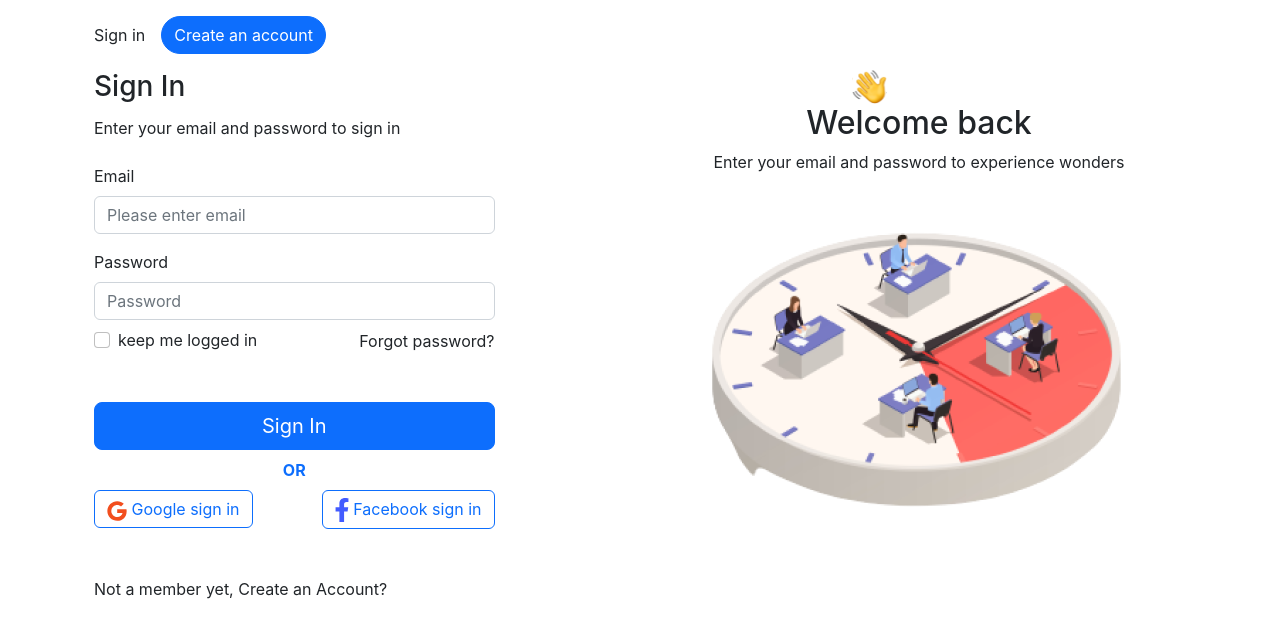
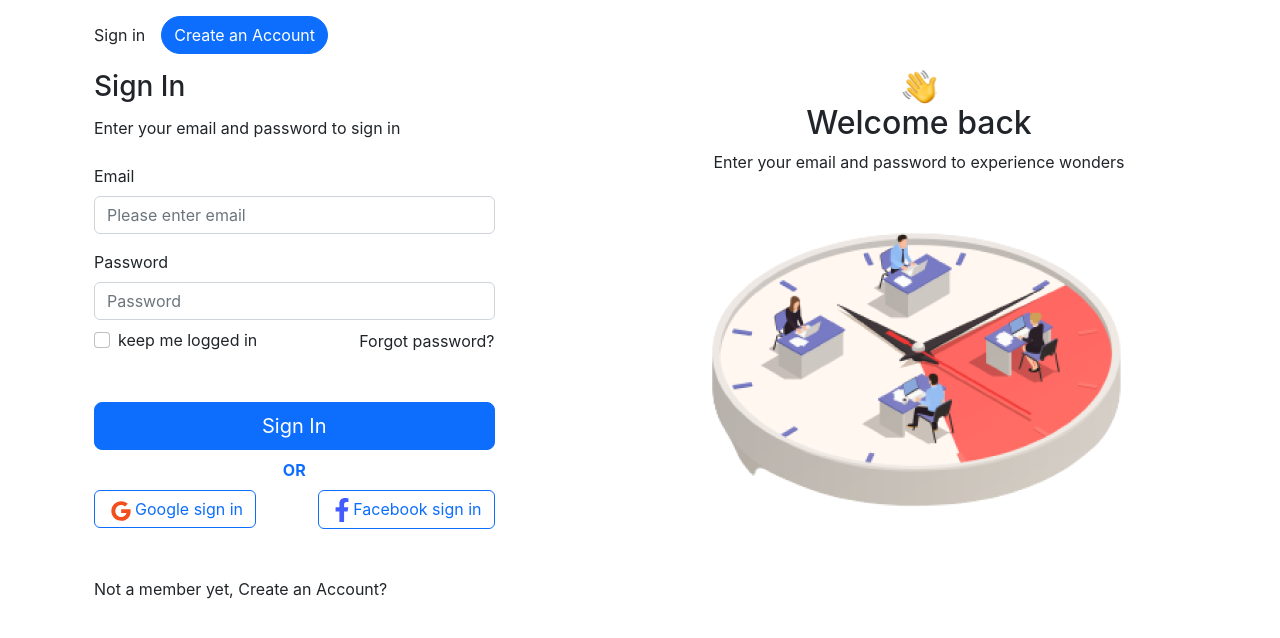
Before and after one commit to dammyGideon/data_survey-Frontend, a React (Create React App) app: page / in a window 1280 px wide. Shown: the top 638 px of the page. Built offline with nearby package versions, Linux system fonts and the light colour scheme.

Commit message:
refactor: add text-center and margin to center wave icon create new button component for reusablity, and replace Buttons in login page create new form component that would replace current form on login page

```diff
--- /dev/null
+++ b/src/views/auth/components/AuthForm.tsx
@@ -0,0 +1,4 @@
+const AuthForm = () => {
+  return <div>AuthForm</div>;
+};
+export default AuthForm;
--- /dev/null
+++ b/src/views/auth/components/Authbtn.tsx
@@ -0,0 +1,19 @@
+import { Button } from 'react-bootstrap';
+
+type ButtonProps = {
+  title: string;
+  variant?: string;
+  btnStyle?: string;
+  size?: 'sm' | 'lg';
+  children?: React.ReactNode;
+};
+
+const AuthBtn = ({ children, title, variant, btnStyle, size }: ButtonProps) => {
+  return (
+    <Button variant={variant} className={btnStyle} size={size}>
+      {children}
+      {title}
+    </Button>
+  );
+};
+export default AuthBtn;
--- a/src/views/auth/components/authSider.tsx
+++ b/src/views/auth/components/authSider.tsx
@@ -1,13 +1,13 @@
-import { Stack,Col} from "react-bootstrap"
+import { Stack, Col } from 'react-bootstrap';
 import wave from '../../../assets/wave.svg';
 import loginImg from '../../../assets/login-img.png';
 
-const AuthSiderBar = ()=> {
+const AuthSiderBar = () => {
   return (
     <>
       <Stack className='mx-auto'>
-              <Col xs={3} className='mx-auto'>
-                <img src={wave} alt='waving hand icon' className='' />
+        <Col xs={3} className='mx-auto text-center'>
+          <img src={wave} alt='waving hand icon' />
         </Col>
         <Col className='text-center'>
           <h2>Welcome back</h2>
@@ -19,7 +19,7 @@ const AuthSiderBar = ()=> {
         </Col>
       </Stack>
     </>
-    )
-}
+  );
+};
 
-export default AuthSiderBar
+export default AuthSiderBar;
--- a/src/views/auth/views/Login.tsx
+++ b/src/views/auth/views/Login.tsx
@@ -1,26 +1,23 @@
-import Dashboard from "../../Dashboard"
+import Dashboard from '../../Dashboard';
 import { lazy } from 'react';
 import { Button, Col, Container, Form, Row, Stack } from 'react-bootstrap';
 import { useRef } from 'react';
 import facebook from '../../../assets/facebook.svg';
 import google from '../../../assets/google.svg';
 
-
-
-
-const InputField =   lazy(() => import('../components/InputField'));
-const AuthSiderBar = lazy(()=>  import('../components/authSider'));
+const InputField = lazy(() => import('../components/InputField'));
+const AuthSiderBar = lazy(() => import('../components/authSider'));
+const AuthBtn = lazy(() => import('../components/Authbtn'));
 
 const LoginPage = () => {
-   const fieldText = useRef<HTMLInputElement | null>(null);
-
+  const fieldText = useRef<HTMLInputElement | null>(null);
 
   return (
     <main>
       <Container className='mt-3'>
         <Stack className='mb-3' direction='horizontal' gap={3}>
           <div>Sign in</div>
-          <Button className='rounded-pill'>Create an account</Button>
+          <AuthBtn title='Create an Account' btnStyle='rounded-pill' />
         </Stack>
         <Row>
           {/* col container */}
@@ -57,17 +54,22 @@ const LoginPage = () => {
                 </Stack>
               </Form>
               <Stack gap={2}>
-                <Button size='lg'>Sign In</Button>
+                <AuthBtn title='Sign In' size='lg' />
                 <strong className='text-center text-uppercase text-primary'>
                   or
                 </strong>
                 <Stack direction='horizontal' gap={4}>
-                  <Button variant='outline-primary'>
-                    <img src={google} alt='google icon' /> Google sign in
-                  </Button>
-                  <Button variant='outline-primary' className=' ms-auto'>
-                    <img src={facebook} alt='facebook icon' /> Facebook sign in
-                  </Button>
+                  <AuthBtn variant='outline-primary' title='Google sign in'>
+                    <img src={google} alt='google icon' className='mx-1' />
+                  </AuthBtn>
+
+                  <AuthBtn
+                    variant='outline-primary'
+                    title='Facebook sign in'
+                    btnStyle='ms-auto'
+                  >
+                    <img src={facebook} alt='facebook icon' className='mx-1' />
+                  </AuthBtn>
                 </Stack>
               </Stack>
               <div className='mt-5'>
```
Lines whose indentation alone changed are shown as unchanged.
